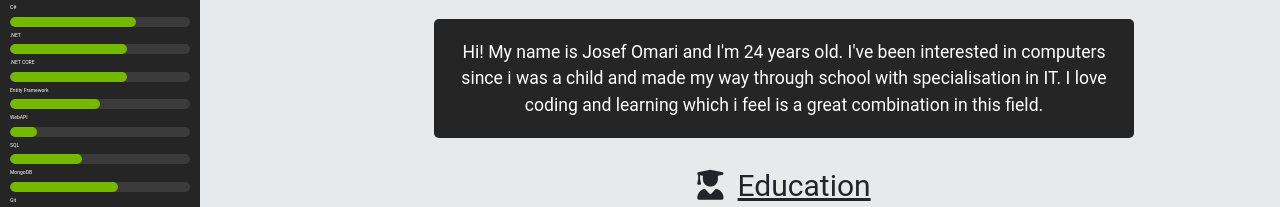
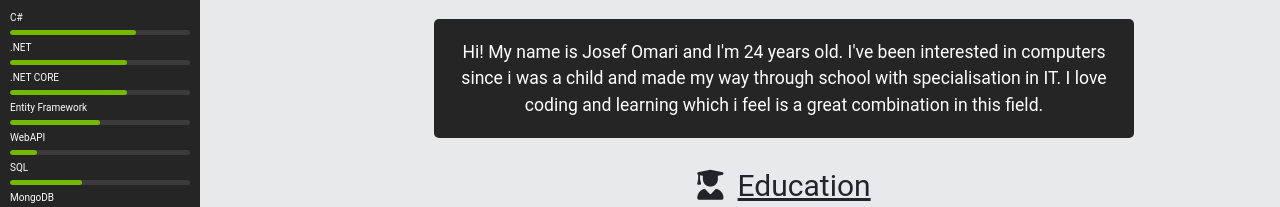
Before and after one commit to josefomari/josefomari.github.io, a plain HTML site: page index.html in a window 1280 px wide. Shown: the part 231-438 px from the top of the page. Drawn offline with nearby package versions, Linux system fonts and the light colour scheme.

Commit message:
Update style.css

```diff
--- a/css/style.css
+++ b/css/style.css
@@ -113,7 +113,7 @@ body {
 #pSkills {
   padding-left: 10px;
   font-family: 'Roboto', sans-serif;
-  font-size: 5px;
+  font-size: 10px;
   color: #fff;
   margin-top: 5px;
   margin-bottom: 5px;
@@ -125,7 +125,7 @@ body {
   color: #fff;
   font-family: sans-serif, 'Roboto';
   text-align: center;
-  font-size: 10px;
+  font-size: 15px;
 }
 
 .sidebar {
@@ -159,6 +159,28 @@ body {
 
 }
 
+.progress {
+  background: rgba(255,255,255,0.1);
+  justify-content: flex-start;
+  border-radius: 100px;
+  align-items: center;
+  position: relative;
+
+  display: flex;
+  left: 10px;
+  height: 5px;
+  width: 90%;
+
+}
+
+.progress-value {
+  animation: load 2s normal forwards;
+  box-shadow: 0 10px 10px -4.5px #fff;
+  border-radius: 100px;
+  background: #75b800;;
+  height: 5px;
+  width: 0px;
+}
 
 
 }
```
